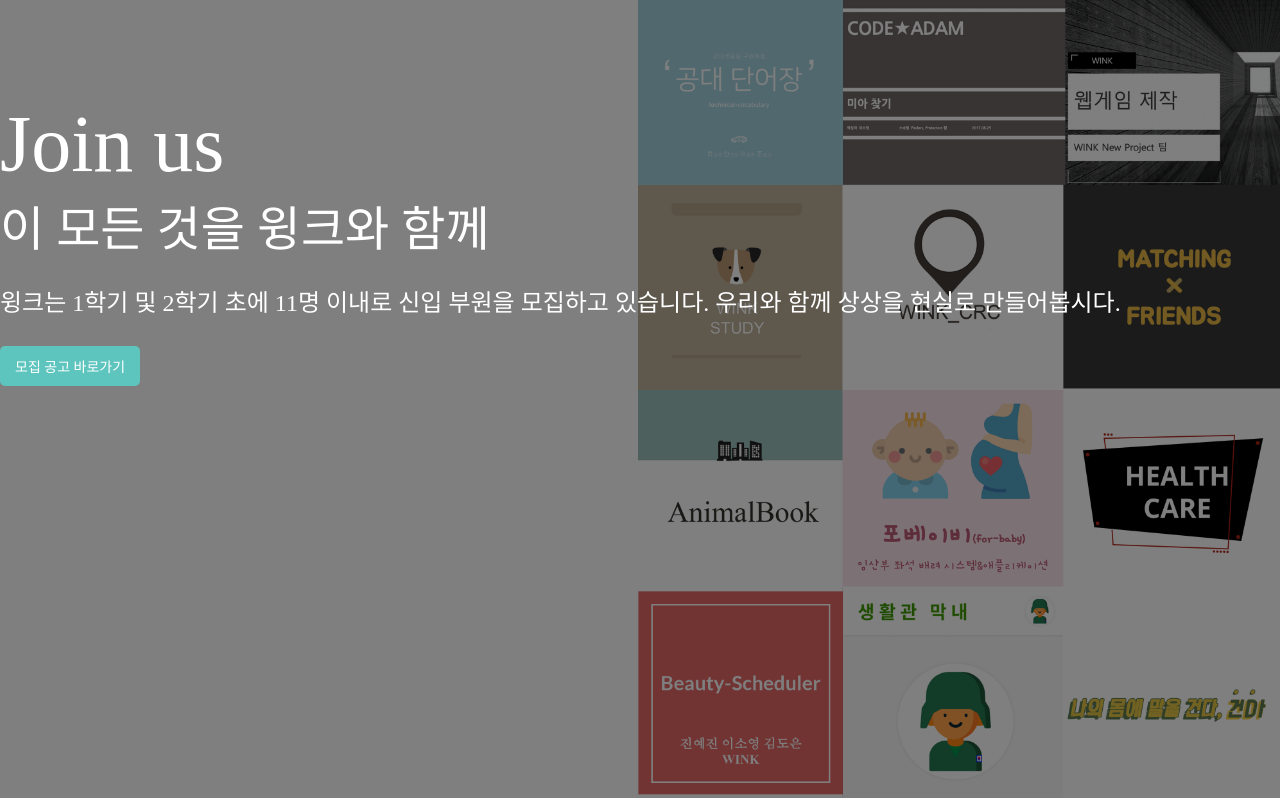
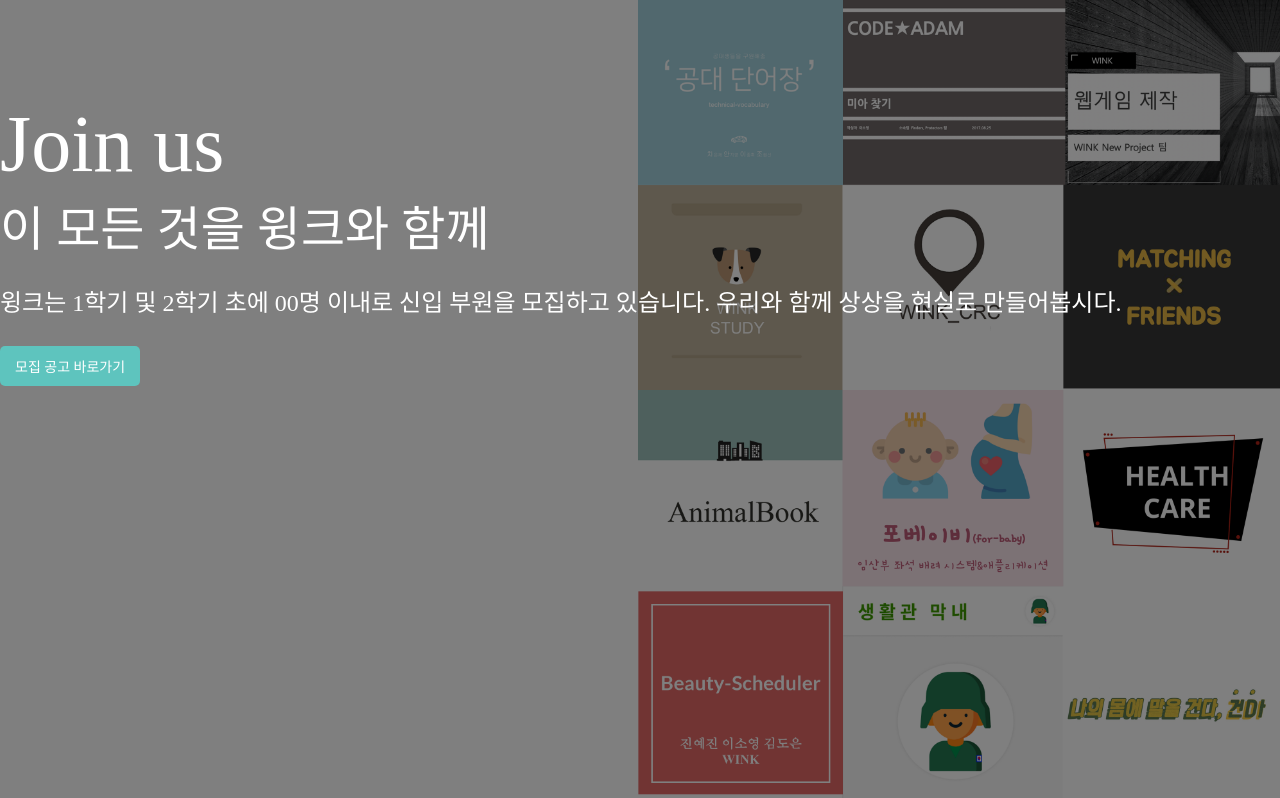
Before and after one commit to KMU-WINK/kmu-wink-official, a Django app: template templates/index.html in a window 1280 px wide. Shown: the part 2609-3407 px from the top of the page. Run offline with Django 3.2, Linux system fonts and the light colour scheme; the template is opened without the code that fills it, so the values that code supplies are empty; some libraries are stand-ins or nearby versions; some web fonts are replaced.

Commit message:
텍스트 변경 #28

```diff
--- a/templates/index.html
+++ b/templates/index.html
@@ -83,7 +83,7 @@
                     이 모든 것을 윙크와 함께
                 </h2>
                 <p>
-                    윙크는 1학기 및 2학기 초에 11명 이내로 신입 부원을 모집하고 있습니다. 우리와 함께 상상을 현실로 만들어봅시다.
+                    윙크는 1학기 및 2학기 초에 00명 이내로 신입 부원을 모집하고 있습니다. 우리와 함께 상상을 현실로 만들어봅시다.
                 </p>
                 <a href="{% url 'board' board_name='recruitment' %}" class="btn">모집 공고 바로가기</a>
             </div>
```
